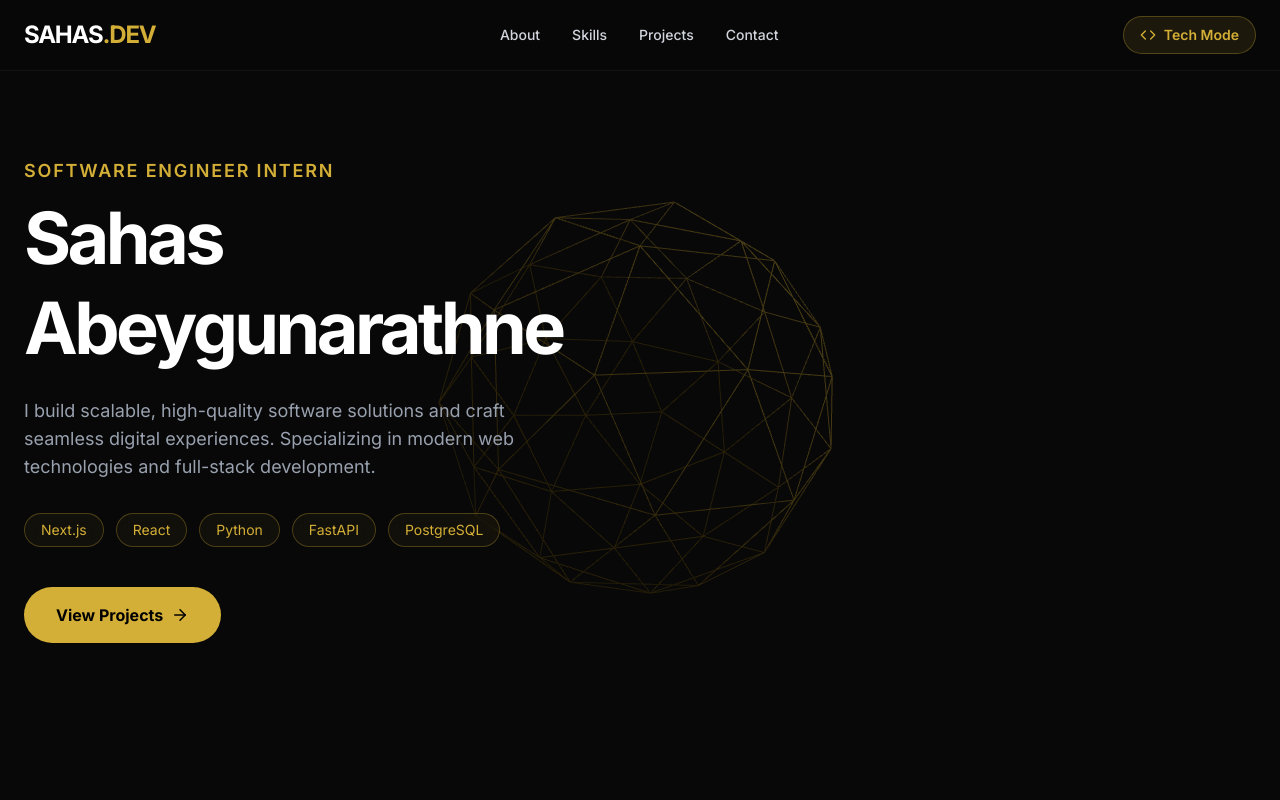
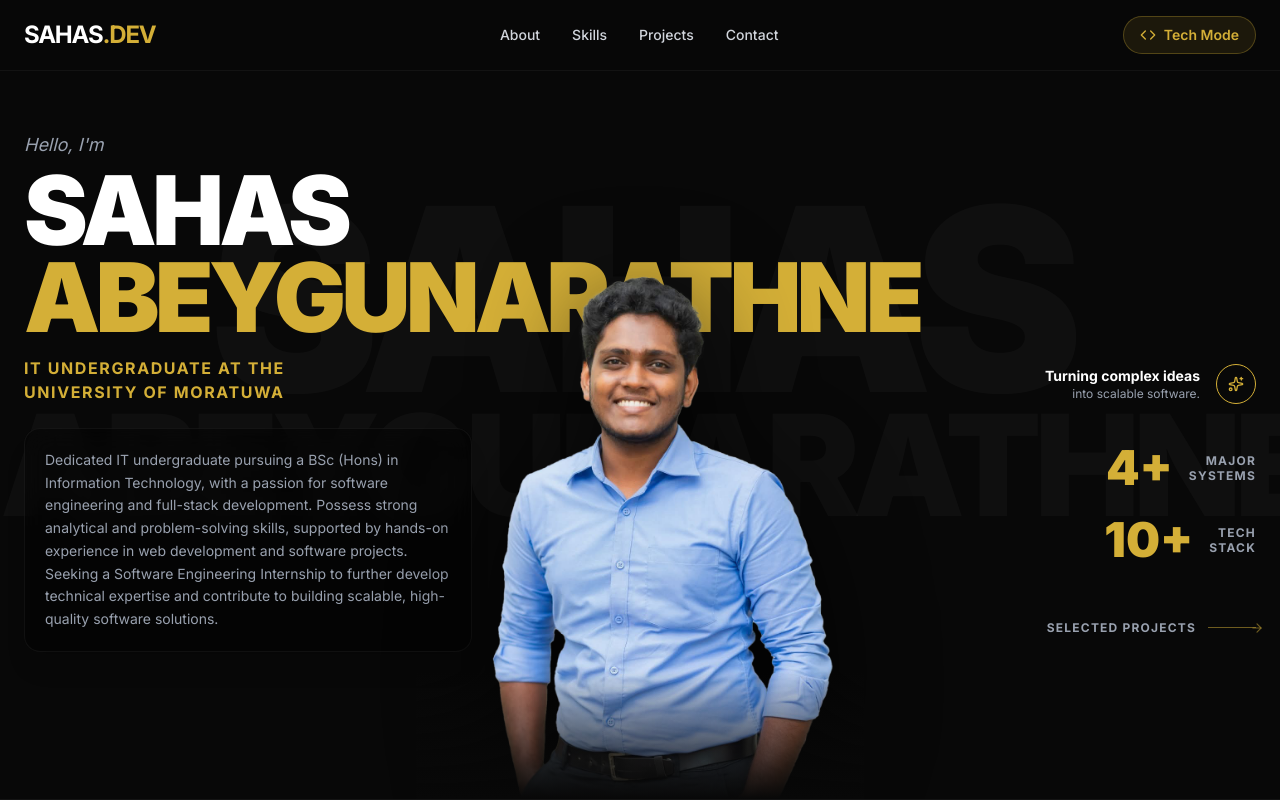
Before and after one commit to Sahas-sass/sahas-portfolio, a Next.js app: page / in a window 1280 px wide. Shown: the top 800 px of the page. Built offline with nearby package versions, Linux system fonts and the light colour scheme.

Commit message:
feat: add portrait image and enhance Hero section layout and content

```diff
--- a/src/components/Hero.tsx
+++ b/src/components/Hero.tsx
@@ -1,94 +1,111 @@
 "use client";
 
-import { useRef } from "react";
-import { Canvas, useFrame } from "@react-three/fiber";
 import { useTheme } from "@/context/ThemeContext";
 import { motion } from "framer-motion";
-import * as THREE from "three";
-import { ArrowRight } from "lucide-react";
-
-// The 3D Element
-function GeometricCore() {
-  const meshRef = useRef<THREE.Mesh>(null!);
-  const { mode } = useTheme();
-
-  // Rotate the mesh every frame
-  useFrame((state, delta) => {
-    meshRef.current.rotation.x += delta * 0.15;
-    meshRef.current.rotation.y += delta * 0.2;
-  });
-
-  return (
-    <mesh ref={meshRef} scale={1.8}>
-      <icosahedronGeometry args={[1, 1]} />
-      <meshStandardMaterial
-        color={mode === "tech" ? "#D4AF37" : "#FFFFFF"}
-        wireframe={true}
-        transparent
-        opacity={0.6}
-      />
-    </mesh>
-  );
-}
+import { ArrowRight, Sparkles } from "lucide-react";
+import Image from "next/image";
 
 export default function Hero() {
   const { mode } = useTheme();
 
   return (
-    <section className="relative h-screen flex items-center justify-center overflow-hidden">
-      {/* 3D Background Canvas */}
-      <div className="absolute inset-0 z-0 opacity-50">
-        <Canvas camera={{ position: [0, 0, 5] }}>
-          <ambientLight intensity={0.5} />
-          <directionalLight position={[10, 10, 10]} intensity={1} />
-          <GeometricCore />
-        </Canvas>
+    <section className="relative w-full min-h-screen flex items-center overflow-hidden bg-darkBg pt-20 border-b border-white/5">
+
+      {/* MASSIVE BACKGROUND TEXT (z-0) */}
+      <div className="absolute top-[45%] left-1/2 -translate-x-1/2 -translate-y-1/2 w-full text-center z-0 pointer-events-none flex flex-col leading-[0.8]">
+        {/* Adjusted text sizing so the long last name fits better */}
+        <span className="text-[20vw] font-black text-white/3 tracking-tighter">SAHAS</span>
+        <span className="text-[11vw] font-black text-white/3 tracking-tighter mt-2">ABEYGUNARATHNE</span>
       </div>
 
-      {/* Foreground Content */}
-      <div className="relative z-10 max-w-7xl mx-auto px-6 w-full grid grid-cols-1 md:grid-cols-2 gap-12 items-center">
+      {/* FOREGROUND CONTENT (z-10) - Moved behind the portrait */}
+      <div className="relative z-10 w-full max-w-7xl mx-auto px-6 grid grid-cols-1 md:grid-cols-12 gap-8 items-end pb-12 md:pb-24 h-full">
+
+        {/* LEFT COLUMN: Name and Bio */}
         <motion.div
-          initial={{ opacity: 0, y: 30 }}
-          animate={{ opacity: 1, y: 0 }}
-          transition={{ duration: 0.8, ease: "easeOut" }}
-          className="flex flex-col gap-6"
+          initial={{ opacity: 0, x: -30 }}
+          animate={{ opacity: 1, x: 0 }}
+          transition={{ duration: 0.8 }}
+          className="md:col-span-5 flex flex-col justify-end h-full mt-12 md:mt-0"
         >
-          <div className="space-y-2">
-            <h2 className={`text-sm md:text-lg tracking-widest uppercase font-semibold ${mode === "tech" ? "text-gold-rich" : "text-neutral-400"}`}>
-              Software Engineer Intern
-            </h2>
-            <h1 className="text-5xl md:text-7xl font-bold tracking-tighter leading-tight">
-              Sahas <br/>
+          <p className="italic text-gray-400 text-lg mb-2">Hello, I'm</p>
+
+          <h1 className="text-6xl md:text-7xl lg:text-8xl font-black text-white uppercase leading-[0.9] tracking-tighter mb-4">
+            Sahas<br />
+            <span className={mode === "tech" ? "text-gold-rich" : "text-purple-400"}>
               Abeygunarathne
-            </h1>
+            </span>
+          </h1>
+
+          <h2 className={`text-sm md:text-base font-bold uppercase tracking-widest mb-6 ${mode === "tech" ? "text-gold-rich" : "text-purple-400"}`}>
+            IT Undergraduate at the<br/>University of Moratuwa
+          </h2>
+
+          <p className="text-gray-400 text-sm leading-relaxed max-w-md backdrop-blur-md bg-black/40 p-5 rounded-2xl border border-white/5 shadow-xl">
+            Dedicated IT undergraduate pursuing a BSc (Hons) in Information Technology, with a passion for software engineering and full-stack development. Possess strong analytical and problem-solving skills, supported by hands-on experience in web development and software projects. Seeking a Software Engineering Internship to further develop technical expertise and contribute to building scalable, high-quality software solutions.
+          </p>
+        </motion.div>
+
+        {/* MIDDLE COLUMN: Spacer for the portrait image */}
+        <div className="hidden md:block md:col-span-4 pointer-events-none"></div>
+
+        {/* RIGHT COLUMN: Highlight Cards & Links */}
+        <motion.div
+          initial={{ opacity: 0, x: 30 }}
+          animate={{ opacity: 1, x: 0 }}
+          transition={{ duration: 0.8, delay: 0.2 }}
+          className="md:col-span-3 flex flex-col md:items-end justify-end gap-10 pb-4 mt-8 md:mt-0"
+        >
+          {/* Tagline Card */}
+          <div className="flex items-center md:justify-end gap-4 group">
+            <div className="text-left md:text-right">
+              <p className="text-white font-bold text-sm">Turning complex ideas</p>
+              <p className="text-gray-400 text-xs">into scalable software.</p>
+            </div>
+            <div className={`w-10 h-10 rounded-full flex items-center justify-center border ${mode === "tech" ? "border-gold-rich text-gold-rich" : "border-purple-400 text-purple-400"}`}>
+              <Sparkles size={16} />
+            </div>
           </div>
 
-          <p className="text-lg text-gray-400 max-w-lg">
-            I build scalable, high-quality software solutions and craft seamless digital experiences. Specializing in modern web technologies and full-stack development.
-          </p>
-
-          <div className="flex flex-wrap gap-3 mt-2">
-            {["Next.js", "React", "Python", "FastAPI", "PostgreSQL"].map((tech) => (
-              <span
-                key={tech}
-                className={`px-4 py-1.5 text-sm rounded-full border backdrop-blur-sm ${
-                  mode === "tech" ? "border-gold-rich/30 text-gold-rich bg-gold-rich/5" : "border-white/20 text-white bg-white/5"
-                }`}
-              >
-                {tech}
-              </span>
-            ))}
+          {/* Quick Stats Grid */}
+          <div className="flex flex-row md:flex-col gap-8 md:gap-6 items-start md:items-end">
+            <div className="flex items-center gap-4">
+              <span className={`text-4xl lg:text-5xl font-black ${mode === "tech" ? "text-gold-rich" : "text-white"}`}>4+</span>
+              <p className="text-xs font-bold text-gray-400 uppercase tracking-widest text-left md:text-right leading-tight">Major<br/>Systems</p>
+            </div>
+            <div className="flex items-center gap-4">
+              <span className={`text-4xl lg:text-5xl font-black ${mode === "tech" ? "text-gold-rich" : "text-white"}`}>10+</span>
+              <p className="text-xs font-bold text-gray-400 uppercase tracking-widest text-left md:text-right leading-tight">Tech<br/>Stack</p>
+            </div>
           </div>
 
-          <div className="pt-4 flex items-center gap-6">
-            <button className={`flex items-center gap-2 px-8 py-4 rounded-full font-bold transition-all ${
-              mode === "tech" ? "bg-gold-rich text-black hover:bg-gold" : "bg-white text-black hover:bg-neutral-200"
-            }`}>
-              View Projects <ArrowRight size={18} />
-            </button>
-          </div>
+          {/* View Projects Link */}
+          <a href="#projects" className="mt-4 flex items-center md:justify-end gap-3 group cursor-pointer w-fit">
+            <span className="text-xs font-bold uppercase tracking-widest text-gray-400 group-hover:text-white transition-colors pointer-events-auto">
+              Selected Projects
+            </span>
+            <div className={`w-12 h-px relative transition-colors pointer-events-auto ${mode === "tech" ? "bg-gold-rich/50 group-hover:bg-gold-rich" : "bg-purple-500/50 group-hover:bg-purple-500"}`}>
+               <ArrowRight size={14} className={`absolute -right-2 top-[-6.5px] transition-colors ${mode === "tech" ? "text-gold-rich/50 group-hover:text-gold-rich" : "text-purple-500/50 group-hover:text-purple-500"}`} />
+            </div>
+          </a>
         </motion.div>
       </div>
+
+      {/* CENTER PORTRAIT IMAGE (z-20) - Now on top of the text */}
+      <div className="absolute bottom-0 left-1/2 -translate-x-1/2 z-20 w-[90vw] sm:w-[60vw] md:w-[45vw] lg:w-[35vw] h-[75vh] md:h-[85vh] pointer-events-none">
+        <div className="w-full h-full relative">
+          <Image
+            src="/sahas-portrait.png"
+            alt="Sahas Abeygunarathne"
+            fill
+            className="object-contain object-bottom drop-shadow-[0_20px_50px_rgba(0,0,0,0.7)]"
+            priority
+          />
+        </div>
+        {/* Gradient fade at the bottom so the image blends into the next section smoothly */}
+        <div className="absolute bottom-0 left-0 w-full h-32 bg-linear-to-t from-darkBg to-transparent z-10"></div>
+      </div>
+
     </section>
   );
 }
```
Also changed, not shown: public/sahas-portrait.png (added).
